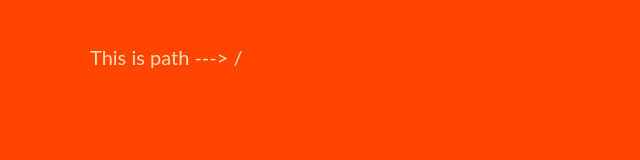
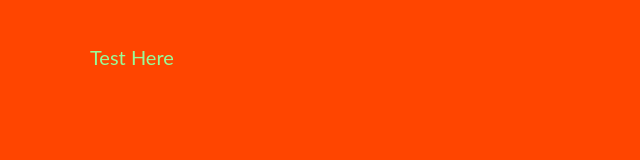
Before and after one commit to tarkesh2shar/reactWebpackStarter, a React app: page /test in a window 1280 px wide. Shown: the top 160 px of the page, without its empty margins (0-640 px from the left). Built offline with nearby package versions, Linux system fonts and the light colour scheme; the HTML template or start-up script is replaced by a standard one.

Commit message:
testing Routes

```diff
--- a/src/components/App.js
+++ b/src/components/App.js
@@ -2,6 +2,7 @@ import React from 'react'
 import { BrowserRouter, Route, Switch } from 'react-router-dom'
 import '../index.scss'
 import '../index.css'
+import Test from './sample/test'
 export default function App() {
 	return (
 		<div className='container mt-2'>
@@ -25,6 +26,7 @@ export default function App() {
 							)
 						}}
 					/>
+					<Route component={Test} path='/test' />
 					<Route path='/' component={() => 'This is path ---> /'} />
 				</Switch>
 			</BrowserRouter>
--- /dev/null
+++ b/src/components/sample/index.scss
@@ -0,0 +1,4 @@
+.test__flex {
+	display: flex;
+	color: palegreen;
+}
--- /dev/null
+++ b/src/components/sample/test.js
@@ -0,0 +1,6 @@
+import React from 'react'
+import './index.scss'
+
+export default function Test() {
+	return <div className='test__flex'>Test Here</div>
+}
```
Also changed, not shown: 1 other file (tests, documents, lock files or other folders).
